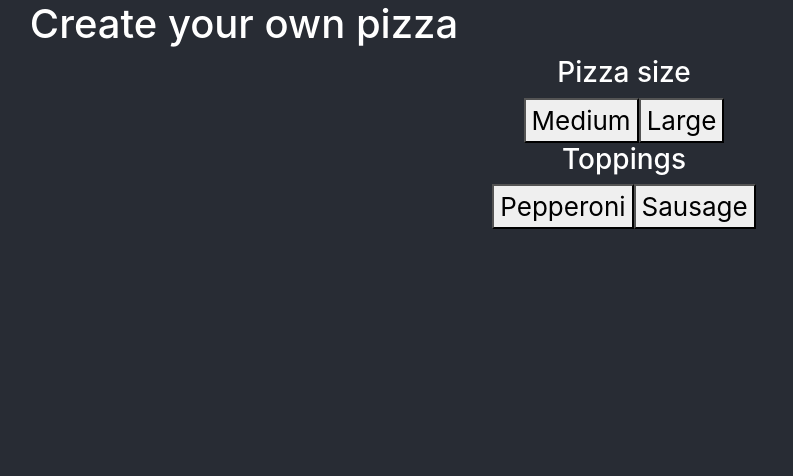
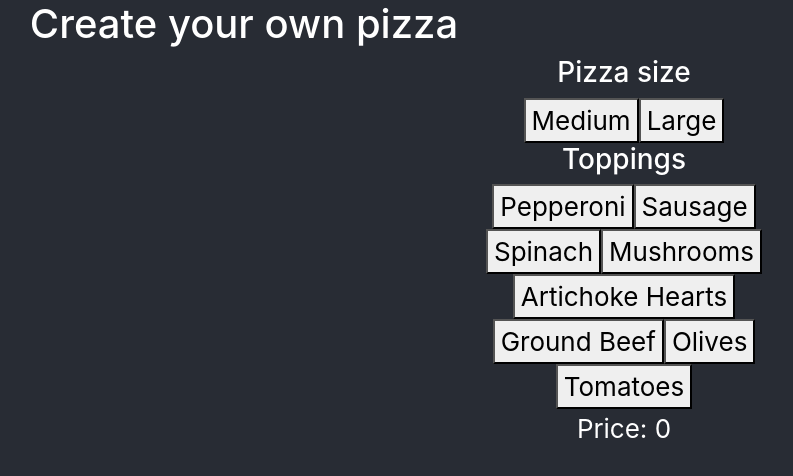
Before and after one commit to DylanBozarth/pizzaPiza, a React (Create React App) app: page / in a window 1280 px wide. Shown: the top 476 px of the page, without its empty margins (396-1189 px from the left). Built offline with nearby package versions, Linux system fonts and the light colour scheme.

Commit message:
before price functionality

```diff
--- a/src/CYO.js
+++ b/src/CYO.js
@@ -3,11 +3,12 @@ import React, { useState } from "react";
 const CYO = () => {
   const [pizzaSize, setPizzaSize] = useState(null);
   const [toppings, setToppings] = useState([]);
+  const [price, setPrice] = useState(0);
   const changePizza = (e) => {
     setPizzaSize(e.target.value);
   };
   const changeToppings = (e) => {
-    setToppings(e.target.value);
+    setToppings([...toppings, e.target.value]);
   };
   return (
     <div className="container">
@@ -36,19 +37,63 @@ const CYO = () => {
           <h3>Toppings</h3>
           <button
             type="button"
-            value="Peperoni"
+            value="Peperoni "
             onClick={(event) => changeToppings(event)}
           >
             Pepperoni
           </button>
           <button
             type="button"
-            value="Sausage"
+            value="Sausage "
             onClick={(event) => changeToppings(event)}
           >
             Sausage
           </button>
+          <button
+            type="button"
+            value="Spinach "
+            onClick={(event) => changeToppings(event)}
+          >
+            Spinach
+          </button>
+          <button
+            type="button"
+            value="Mushrooms "
+            onClick={(event) => changeToppings(event)}
+          >
+            Mushrooms
+          </button>
+          <button
+            type="button"
+            value="Artichoke Hearts "
+            onClick={(event) => changeToppings(event)}
+          >
+            Artichoke Hearts
+          </button>
+          <button
+            type="button"
+            value="Ground Beef "
+            onClick={(event) => changeToppings(event)}
+          >
+            Ground Beef
+          </button>
+          <button
+            type="button"
+            value="Olives "
+            onClick={(event) => changeToppings(event)}
+          >
+            Olives
+          </button>
+          <button
+            type="button"
+            value="Tomatoes "
+            onClick={(event) => changeToppings(event)}
+          >
+            Tomatoes
+          </button>
+        <p>Price: {price}</p>
         </div>
+
       </div>
     </div>
   );
```
Also changed, not shown: 1 other file (tests, documents, lock files or other folders).
